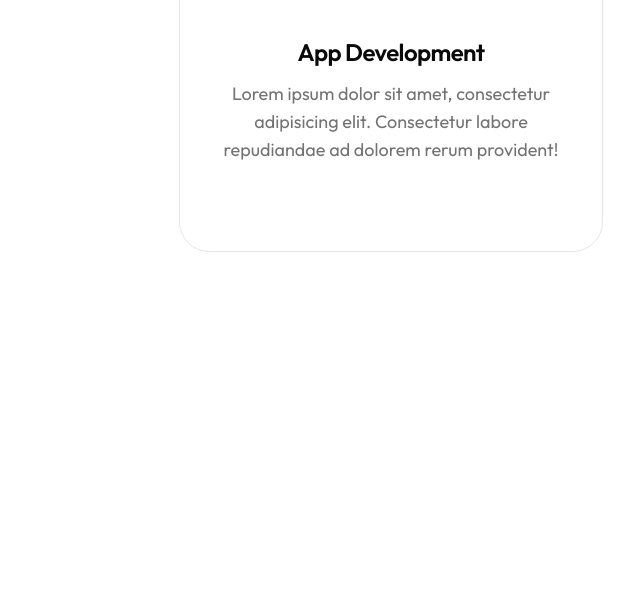
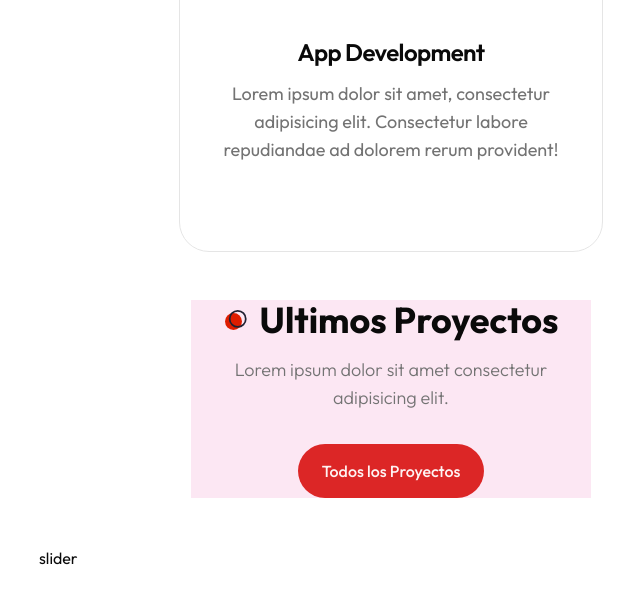
Before and after one commit to juaneprograming/PF-next, a Next.js app: page / in a window 1280 px wide. Shown: the part 2407-3011 px from the top of the page, without its empty margins (249-889 px from the left). Built offline with nearby package versions, Linux system fonts and the light colour scheme.

Commit message:
correciones de la vista work y cartas

```diff
--- a/src/components/Work.tsx
+++ b/src/components/Work.tsx
@@ -1,52 +1,57 @@
-// 'use client' directive must be at the top of the file
 'use client'
+import Link from 'next/link'
+import { Button } from './ui/button'
 
-import Link from 'next/link';
-import { Button } from './ui/button';
+//importar swiper style
+import 'swiper/css'
+import 'swiper/css/pagination'
 
-// import swiper react components
-import { Swiper, SwiperSlide } from 'swiper/react';
+//import required modules
+import { Pagination } from 'swiper/modules'
 
-// import swiper styles
-import 'swiper/css';
-import 'swiper/css/pagination';
+//componentes
+import ProjectCard from './ProjectCard'
 
-// import required modules
-import { Pagination } from 'swiper/modules';
-
-// components
-import ProjectCard from '@/components/ProjetctCard';  // Corrected component name
-
-const projectData: any[] = [
-  // ... (project data is the same)
+const projectData = [
+  {
+    image: '/work/sap.png',
+    category: 'PHP',
+    name: 'SAP',
+    description: 'Lorem ipsum dolor sit amet consectetur adipisicing elit.',
+  },
+  {
+    image: '/work/R&M.png',
+    category: 'React Js',
+    name: 'Rick & Morty App',
+    description: 'Lorem ipsum dolor sit amet consectetur adipisicing elit.',
+    link: '/',
+    github: '',
+  },
+  {
+    image: '/work/sap.png',
+    category: 'Next Js',
+    name: 'Dashboard',
+    description: 'Lorem ipsum dolor sit amet consectetur adipisicing elit.',
+  },
 ];
 
 const Work = () => {
-  return (
-    <section className='relative mb-12 xl:mb-48'>
-      <div className="container mx-auto">
-        {/* ... (rest of the component) */}
+  return <section className='relative mb-12 xl:mb-48'>
+    <div className="container mx-auto">
+      {/* texto */}
+      <div className='bg-pink-100 max-w-[400px] mx-auto xl:mx-0 text-center xl:text-left mb-12 xl:h-[400px] flex flex-col justify-center items-center xl:items-start'>
+        <h2 className='section-title mb-4'>Ultimos Proyectos</h2>
+        <p className='subtitle mb-8'>Lorem ipsum dolor sit amet consectetur adipisicing elit.
+        </p>
+        <Link href='/projects'>
+          <Button>Todos los Proyectos</Button>
+        </Link>
+      </div>
+      {/* slider */}
+      <div>slider</div>
+    </div>
+  </section>
 
-        {/* sliders */}
-        <div className='xl:max-w-[1000px] xl:absolute right-0 top-0'>
-          <Swiper
-            className='h-[480px]'
-            slidesPerView={1}
-            spaceBetween={20}
-            pagination={{ clickable: true }}
-            modules={[Pagination]}
-          >
-            {/* Show the first four projects for the slide */}
-            {projectData.slice(0, 4).map((project, index) => (
-              <SwiperSlide key={index}>
-                <ProjectCard project={project} /> {/* Corrected component name */}
-              </SwiperSlide>
-            ))}
-          </Swiper>
-        </div>
-      </div>
-    </section>
-  );
-};
+}
 
-export default Work;
+export default Work
```
Also changed, not shown: src/components/ProjectCard.tsx (renamed from src/components/ProjetctCard.tsx).
